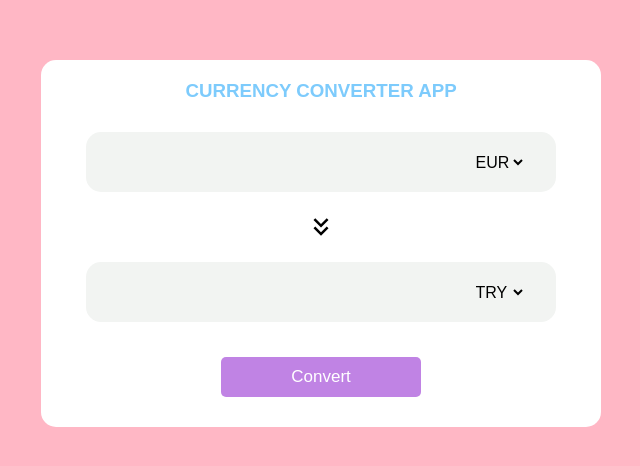
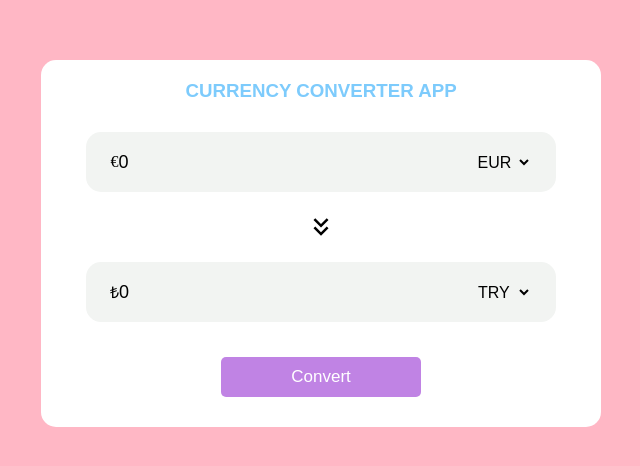
Before and after one commit to Rumeysa-koseoglu/currency-converter, a React (Vite) app: page / in a window 1280 px wide. Shown: the part 190-656 px from the top of the page, without its empty margins (319-959 px from the left). Built offline with nearby package versions, Linux system fonts and the light colour scheme.

Commit message:
feat: add currency conversion and dynamic symbols

```diff
--- a/src/components/currency.jsx
+++ b/src/components/currency.jsx
@@ -1,8 +1,41 @@
-import React from 'react'
+import React, { useState } from 'react'
 import '../css/currency.css'
 import { MdKeyboardDoubleArrowDown } from "react-icons/md";
+import axios from 'axios';
+
+const currencySymbols = {
+    EUR: "€",
+    USD: "$",
+    TRY: "₺",
+    JPY: "¥",
+    KRW: "₩"
+  };
+
+
+    let BASE_URL = "https://api.freecurrencyapi.com/v1/latest"
+    let API_KEY = "fca_live_fowI4fCLg5FiMkps4l8nNdp24oKhsTNiRdpA7hwp"
+
+
 
 function Currency() {
+
+    const [amount, setAmount] = useState(0);
+    const [fromCurrency, setFromCurrency] = useState('EUR');
+    const [toCurrency, setToCurrency] = useState('TRY');
+    const [result, setResult] = useState(0);
+
+
+    const exchange = async () => {
+        // console.log(amount);
+        // console.log(fromCurrency);
+        // console.log(toCurrency);
+
+       const response = await axios.get(`${BASE_URL}?apikey=${API_KEY}&base_currency=${fromCurrency}`)
+        const result = (response.data.data[toCurrency] * amount).toFixed(2);
+        setResult(result)
+    }
+
+
     return (
         <div className='currency-inputs-div'>
 
@@ -11,28 +44,44 @@ function Currency() {
             </div>
 
         <div className='from-currency-div' id='currency-input-div'>
-        <input type="number" className='first-currency-input' />
-            <select className="from-currency-option" id='currency-option'>
+            <span className='currency-symbol'>{currencySymbols[fromCurrency]}</span>
+        <input value={amount} onChange={(e) => {
+            const value = e.target.value;
+            if (value === '') {
+                setAmount('0');
+                setResult('0');
+            } else if (amount === '0') {
+                setAmount(value.slice(-1));
+            } else {
+                setAmount(value)
+            }
+        }}
+        type="number" className='first-currency-input'/>
+            <select onChange={(e) => setFromCurrency(e.target.value)} className="from-currency-option" id='currency-option'>
                 <option>EUR</option>
                 <option>USD</option>
                 <option>TRY</option>
+                <option>JPY</option>
+                <option>KRW</option>
             </select>
         </div>
 
         <MdKeyboardDoubleArrowDown style={{fontSize:"30px",color:"black"}}/>
 
         <div className='to-currency-div' id='currency-input-div'>
-
-            <input type="number" className='second-currency-input' />
-        <select className="to-currency-option" id='currency-option'>
+        <span className='currency-symbol'>{currencySymbols[toCurrency]}</span>
+            <input readOnly value={result}type="number" className='second-currency-input' />
+        <select onChange={(e) => setToCurrency(e.target.value)} className="to-currency-option" id='currency-option'>
                 <option>TRY</option>
                 <option>USD</option>
                 <option>EUR</option>
+                <option>JPY</option>
+                <option>KRW</option>
             </select>
         </div>
 
         <div>
-            <button className='converter-button'>Convert</button>
+            <button onClick={exchange} className='converter-button'>Convert</button>
         </div>
 
         </div>
```
